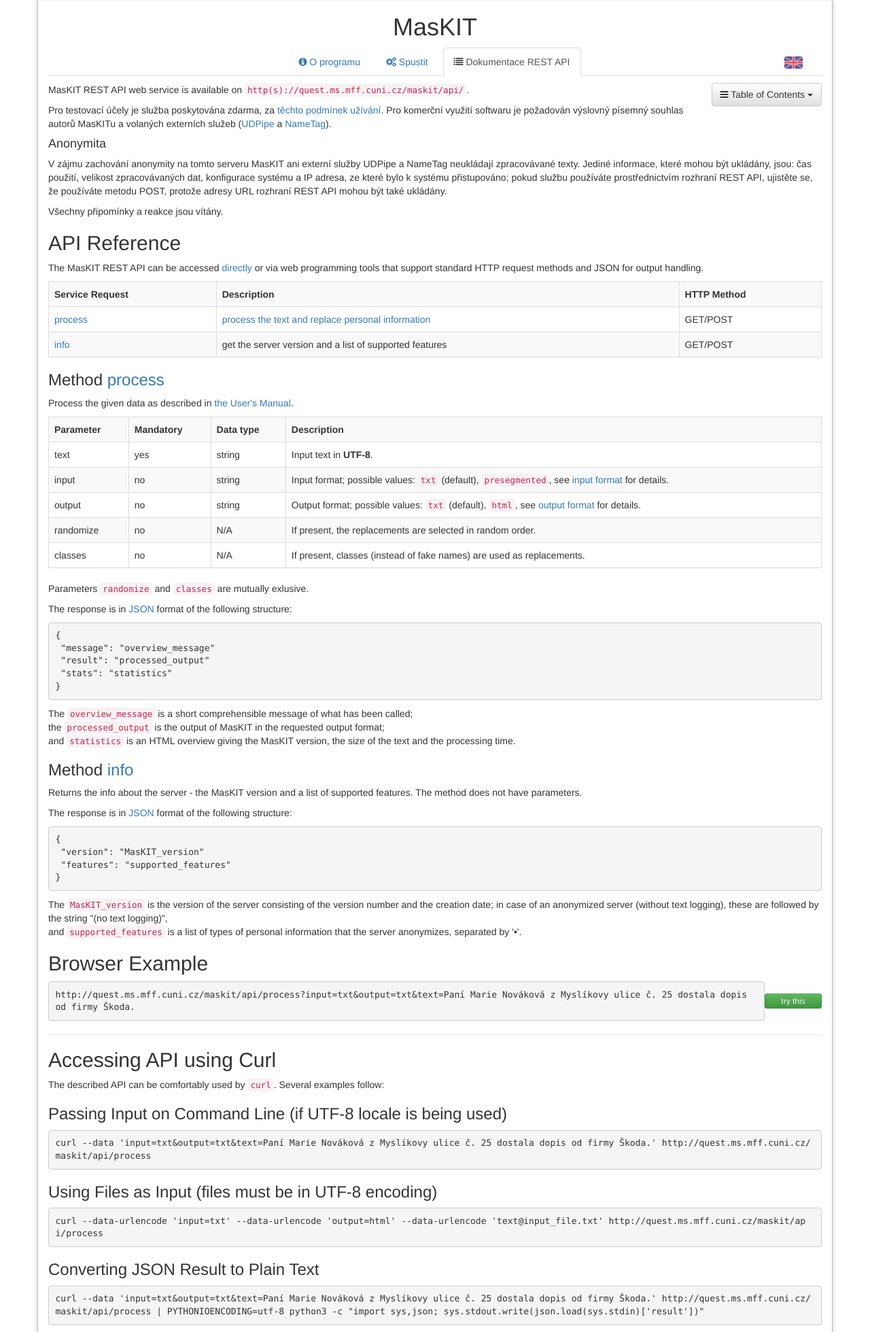
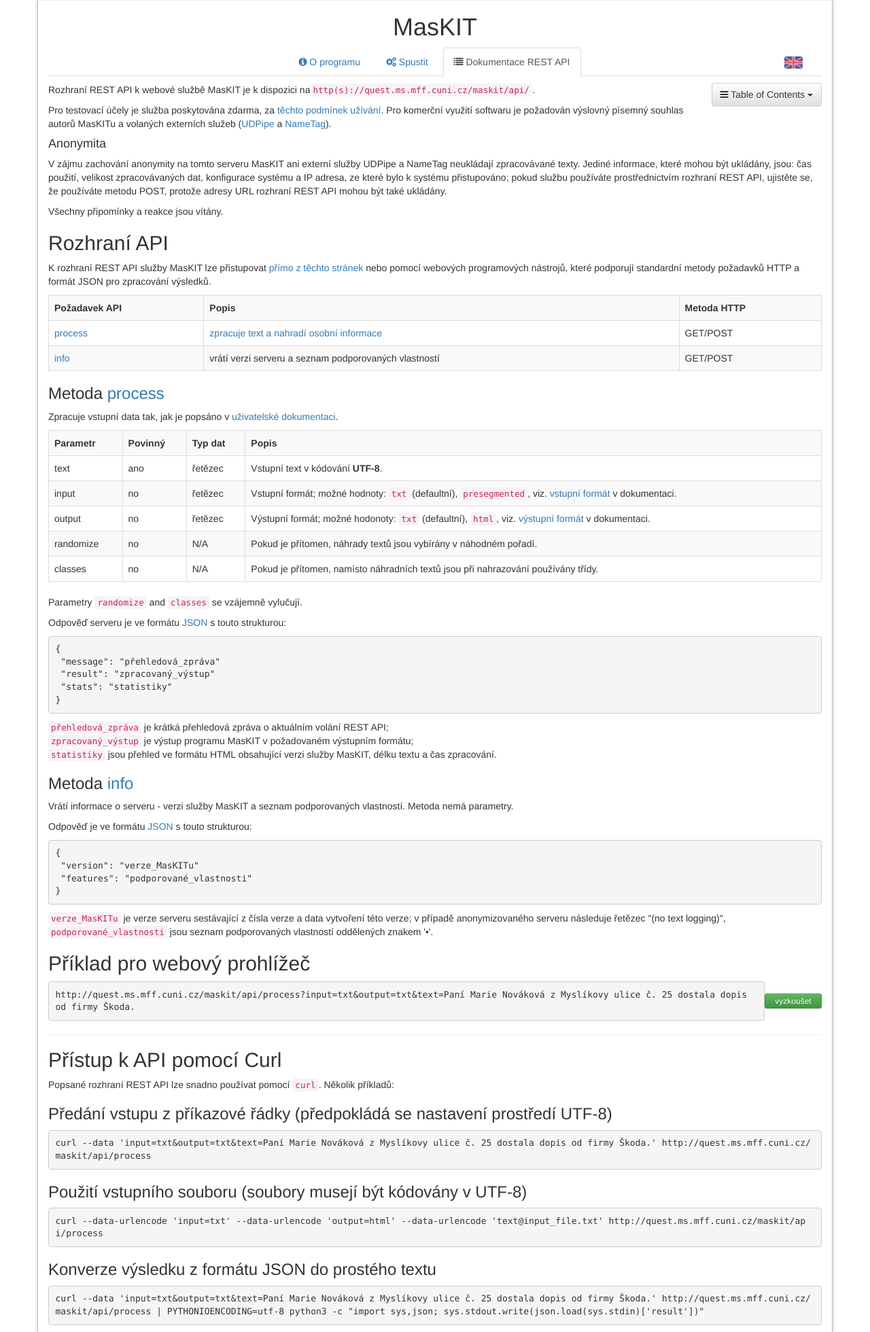
Before and after one commit to ufal/maskit, a PHP site: page /api-reference.php in a window 1280 px wide. Shown: the whole page at 68% size. Run offline with PHP 8.4, Linux system fonts and the light colour scheme; some libraries are stand-ins or nearby versions.

Commit message:
MasKIT REST API reference tab translated
git-svn-id: https://svn.ms.mff.cuni.cz/svn/ponk/projects/maskit@291 9b7822f3-4786-4c31-9c96-ea234496b5ad

```diff
--- a/html/api-reference.php
+++ b/html/api-reference.php
@@ -9,8 +9,7 @@
     <li><a href="#using_curl">Accessing API using Curl</a></li>
   </ul>
 </div>
-
-<p>MasKIT REST API web service is available on
+<?php echo $lang[$currentLang]['api_service_url']; ?>
 <code>http(s)://quest.ms.mff.cuni.cz/maskit/api/</code>.</p>
 
 
@@ -26,103 +25,16 @@
             }
           ?>
 
-
-
-<h2 id="api_reference">API Reference</h2>
-
-<p>The MasKIT REST API can be accessed <a href="run.php">directly</a> or via web
-programming tools that support standard HTTP request methods and JSON for output
-handling.</p>
-
-<table class='table table-striped table-bordered'>
-<tr>
-    <th>Service Request</th>
-    <th>Description</th>
-    <th>HTTP Method</th>
-</tr>
-<tr>
-    <td><a href="#process">process</a></td>
-    <td><a href="http://ufal.mff.cuni.cz/maskit/users-manual#run_maskit" target="_blank">process the text and replace personal information</a></td>
-    <td>GET/POST</td>
-</tr>
-<tr>
-    <td><a href="#info">info</a></td>
-    <td><!--a href="http://ufal.mff.cuni.cz/maskit/users-manual#info" target="_blank"-->get the server version and a list of supported features</a></td>
-    <td>GET/POST</td>
-</tr>
-</table>
-
-
-<h3>Method <a id='process'>process</a></h3>
-
-<p>Process the given data as described in <a href="http://ufal.mff.cuni.cz/maskit/users-manual#run_maskit" target="_blank">the User's Manual</a>.</p>
-
-<table class='table table-striped table-bordered'>
-<tr><th>Parameter</th><th>Mandatory</th><th>Data type</th><th>Description</th></tr>
-<tr><td>text</td><td>yes</td><td>string</td><td>Input text in <b>UTF-8</b>.</td></tr>
-<tr><td>input</td><td>no</td><td>string</td><td>Input format; possible values: <code>txt</code> (default), <code>presegmented</code>, see <a href="http://ufal.mff.cuni.cz/maskit/users-manual#run_maskit_input" target="_blank">input format</a> for details.</td></tr>
-<tr><td>output</td><td>no</td><td>string</td><td>Output format; possible values: <code>txt</code> (default), <code>html</code>, see <a href="http://ufal.mff.cuni.cz/maskit/users-manual#run_maskit_output" target="_blank">output format</a> for details.</td></tr>
-<tr><td>randomize</td><td>no</td><td>N/A</td><td>If present, the replacements are selected in random order.</td></tr>
-<tr><td>classes</td><td>no</td><td>N/A</td><td>If present, classes (instead of fake names) are used as replacements.</td></tr>
-</table>
-
-<p>Parameters <code>randomize</code> and <code>classes</code> are mutually exlusive.</p>
-
-<p>
-The response is in <a href="http://en.wikipedia.org/wiki/JSON" target="_blank">JSON</a> format of the
-following structure:</p>
-
-<pre class="prettyprint lang-json">
-{
- "message": "overview_message"
- "result": "processed_output"
- "stats": "statistics"
-}
-</pre>
-
-The <code>overview_message</code> is a short comprehensible message of what has been called;
-<br/>the <code>processed_output</code> is the output of MasKIT in the requested output format;
-<br/>and <code>statistics</code> is an HTML overview giving the MasKIT version, the size of the text and the processing time.
-
-
-<h3>Method <a id='info'>info</a></h3>
-
-<p>Returns the info about the server - the MasKIT version and a list of supported features. The method does not have parameters.</p>
-
-<p>
-The response is in <a href="http://en.wikipedia.org/wiki/JSON" target="_blank">JSON</a> format of the
-following structure:</p>
-
-<pre class="prettyprint lang-json">
-{
- "version": "MasKIT_version"
- "features": "supported_features"
-}
-</pre>
-
-The <code>MasKIT_version</code> is the version of the server consisting of the version number and the creation date; in case of an anonymized server (without text logging), these are followed by the string "(no text logging)",
-<br/>and <code>supported_features</code> is a list of types of personal information that the server anonymizes, separated by '•'.
-
-
-<h2 style="margin-top: 20px">Browser Example</h2>
-<table style='width: 100%'>
- <tr><td style='vertical-align: middle'><pre style='margin-bottom: 0; white-space: pre-wrap' class="prettyprint lang-html">http://quest.ms.mff.cuni.cz/maskit/api/process?input=txt&amp;output=txt&amp;text=Paní Marie Nováková z Myslíkovy ulice č. 25 dostala dopis od firmy Škoda.</pre></td>
-     <td style='vertical-align: middle; width: 6em'><button style='width: 100%' type="button" class="btn btn-success btn-xs" onclick="window.open('http://quest.ms.mff.cuni.cz/maskit/api/process?input=txt&amp;output=txt&amp;text=Paní Marie Nováková z Myslíkovy ulice č. 25 dostala dopis od firmy Škoda.')">try&nbsp;this</button></td></tr>
-</table>
-
-<hr />
-
-<h2 id="using_curl">Accessing API using Curl</h2>
-
-The described API can be comfortably used by <code>curl</code>. Several examples follow:
-
-<h3>Passing Input on Command Line (if UTF-8 locale is being used)</h3>
-<pre style="white-space: pre-wrap" class="prettyprint lang-sh">curl --data 'input=txt&amp;output=txt&amp;text=Paní Marie Nováková z Myslíkovy ulice č. 25 dostala dopis od firmy Škoda.' http://quest.ms.mff.cuni.cz/maskit/api/process</pre>
-
-<h3>Using Files as Input (files must be in UTF-8 encoding)</h3>
-<pre style="white-space: pre-wrap" class="prettyprint lang-sh">curl --data-urlencode 'input=txt' --data-urlencode 'output=html' --data-urlencode 'text@input_file.txt' http://quest.ms.mff.cuni.cz/maskit/api/process</pre>
-
-<h3>Converting JSON Result to Plain Text</h3>
-<pre style="white-space: pre-wrap" class="prettyprint lang-sh">curl --data 'input=txt&amp;output=txt&amp;text=Paní Marie Nováková z Myslíkovy ulice č. 25 dostala dopis od firmy Škoda.' http://quest.ms.mff.cuni.cz/maskit/api/process | PYTHONIOENCODING=utf-8 python3 -c "import sys,json; sys.stdout.write(json.load(sys.stdin)['result'])"</pre>
+          <?php
+            if ($currentLang == 'cs') {
+          ?>
+    <div><?php require('api-reference_cs.html') ?></div>
+          <?php
+            } else {
+          ?>
+    <div><?php require('api-reference_en.html') ?></div>
+          <?php
+            }
+          ?>
 
 <?php require('footer.php') ?>
--- /dev/null
+++ b/html/api-reference_cs.html
@@ -0,0 +1,96 @@
+
+
+<h2 id="api_reference">Rozhraní API</h2>
+
+<p>K rozhraní REST API služby MasKIT lze přistupovat <a href="run.php">přímo z těchto stránek</a> nebo pomocí
+webových programových nástrojů, které podporují standardní metody požadavků HTTP a formát JSON
+pro zpracování výsledků.</p>
+
+<table class='table table-striped table-bordered'>
+<tr>
+    <th>Požadavek API</th>
+    <th>Popis</th>
+    <th>Metoda HTTP</th>
+</tr>
+<tr>
+    <td><a href="#process">process</a></td>
+    <td><a href="http://ufal.mff.cuni.cz/maskit/users-manual#run_maskit" target="_blank">zpracuje text a nahradí osobní informace</a></td>
+    <td>GET/POST</td>
+</tr>
+<tr>
+    <td><a href="#info">info</a></td>
+    <td><!--a href="http://ufal.mff.cuni.cz/maskit/users-manual#info" target="_blank"-->vrátí verzi serveru a seznam podporovaných vlastností</a></td>
+    <td>GET/POST</td>
+</tr>
+</table>
+
+
+<h3>Metoda <a id='process'>process</a></h3>
+
+<p>Zpracuje vstupní data tak, jak je popsáno v <a href="http://ufal.mff.cuni.cz/maskit/users-manual#run_maskit" target="_blank">uživatelské dokumentaci</a>.</p>
+
+<table class='table table-striped table-bordered'>
+<tr><th>Parametr</th><th>Povinný</th><th>Typ dat</th><th>Popis</th></tr>
+<tr><td>text</td><td>ano</td><td>řetězec</td><td>Vstupní text v kódování <b>UTF-8</b>.</td></tr>
+<tr><td>input</td><td>no</td><td>řetězec</td><td>Vstupní formát; možné hodnoty: <code>txt</code> (defaultní), <code>presegmented</code>, viz. <a href="http://ufal.mff.cuni.cz/maskit/users-manual#run_maskit_input" target="_blank">vstupní formát</a> v dokumentaci.</td></tr>
+<tr><td>output</td><td>no</td><td>řetězec</td><td>Výstupní formát; možné hodonoty: <code>txt</code> (defaultní), <code>html</code>, viz. <a href="http://ufal.mff.cuni.cz/maskit/users-manual#run_maskit_output" target="_blank">výstupní formát</a> v dokumentaci.</td></tr>
+<tr><td>randomize</td><td>no</td><td>N/A</td><td>Pokud je přítomen, náhrady textů jsou vybírány v náhodném pořadí.</td></tr>
+<tr><td>classes</td><td>no</td><td>N/A</td><td>Pokud je přítomen, namísto náhradních textů jsou při nahrazování používány třídy.</td></tr>
+</table>
+
+<p>Parametry <code>randomize</code> and <code>classes</code> se vzájemně vylučují.</p>
+
+<p>
+Odpověď serveru je ve formátu <a href="http://en.wikipedia.org/wiki/JSON" target="_blank">JSON</a> s touto strukturou:</p>
+
+<pre class="prettyprint lang-json">
+{
+ "message": "přehledová_zpráva"
+ "result": "zpracovaný_výstup"
+ "stats": "statistiky"
+}
+</pre>
+
+<code>přehledová_zpráva</code> je krátká přehledová zpráva o aktuálním volání REST API;
+<br/><code>zpracovaný_výstup</code> je výstup programu MasKIT v požadovaném výstupním formátu;
+<br/><code>statistiky</code> jsou přehled ve formátu HTML obsahující verzi služby MasKIT, délku textu a čas zpracování.
+
+
+<h3>Metoda <a id='info'>info</a></h3>
+
+<p>Vrátí informace o serveru - verzi služby MasKIT a seznam podporovaných vlastností. Metoda nemá parametry.</p>
+
+<p>
+Odpověď je ve formátu <a href="http://en.wikipedia.org/wiki/JSON" target="_blank">JSON</a> s touto strukturou:</p>
+
+<pre class="prettyprint lang-json">
+{
+ "version": "verze_MasKITu"
+ "features": "podporované_vlastnosti"
+}
+</pre>
+
+<code>verze_MasKITu</code> je verze serveru sestávající z čísla verze a data vytvoření této verze; v případě anonymizovaného serveru následuje řetězec "(no text logging)",
+<br/><code>podporované_vlastnosti</code> jsou seznam podporovaných vlastností oddělených znakem '•'.
+
+
+<h2 style="margin-top: 20px">Příklad pro webový prohlížeč</h2>
+<table style='width: 100%'>
+ <tr><td style='vertical-align: middle'><pre style='margin-bottom: 0; white-space: pre-wrap' class="prettyprint lang-html">http://quest.ms.mff.cuni.cz/maskit/api/process?input=txt&amp;output=txt&amp;text=Paní Marie Nováková z Myslíkovy ulice č. 25 dostala dopis od firmy Škoda.</pre></td>
+     <td style='vertical-align: middle; width: 6em'><button style='width: 100%' type="button" class="btn btn-success btn-xs" onclick="window.open('http://quest.ms.mff.cuni.cz/maskit/api/process?input=txt&amp;output=txt&amp;text=Paní Marie Nováková z Myslíkovy ulice č. 25 dostala dopis od firmy Škoda.')">vyzkoušet</button></td></tr>
+</table>
+
+<hr />
+
+<h2 id="using_curl">Přístup k API pomocí Curl</h2>
+
+Popsané rozhraní REST API lze snadno používat pomocí <code>curl</code>. Několik příkladů:
+
+<h3>Předání vstupu z příkazové řádky (předpokládá se nastavení prostředí UTF-8)</h3>
+<pre style="white-space: pre-wrap" class="prettyprint lang-sh">curl --data 'input=txt&amp;output=txt&amp;text=Paní Marie Nováková z Myslíkovy ulice č. 25 dostala dopis od firmy Škoda.' http://quest.ms.mff.cuni.cz/maskit/api/process</pre>
+
+<h3>Použití vstupního souboru (soubory musejí být kódovány v UTF-8)</h3>
+<pre style="white-space: pre-wrap" class="prettyprint lang-sh">curl --data-urlencode 'input=txt' --data-urlencode 'output=html' --data-urlencode 'text@input_file.txt' http://quest.ms.mff.cuni.cz/maskit/api/process</pre>
+
+<h3>Konverze výsledku z formátu JSON do prostého textu</h3>
+<pre style="white-space: pre-wrap" class="prettyprint lang-sh">curl --data 'input=txt&amp;output=txt&amp;text=Paní Marie Nováková z Myslíkovy ulice č. 25 dostala dopis od firmy Škoda.' http://quest.ms.mff.cuni.cz/maskit/api/process | PYTHONIOENCODING=utf-8 python3 -c "import sys,json; sys.stdout.write(json.load(sys.stdin)['result'])"</pre>
--- a/html/lang.php
+++ b/html/lang.php
@@ -109,7 +109,7 @@ $lang = array(
 	'info_basic_OS' => 'OS',
 	'info_basic_licence' => 'Licence',
 	'info_basic_contact' => 'Contact',
-	'api_service_url' => 'PONK REST API web service is available on'
+	'api_service_url' => 'MasKIT REST API web service is available on'
     )
 );
 ?>
```
Also changed, not shown: html/api-reference_en.html (added, +98 -0 lines).
